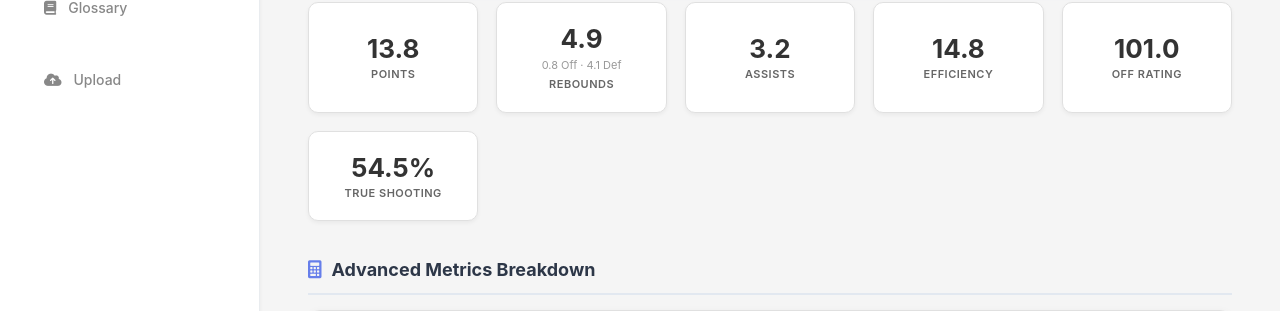
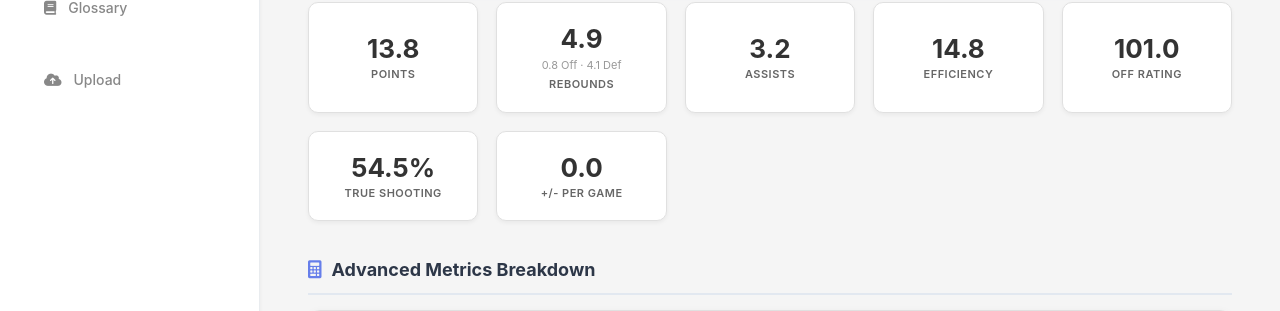
Before and after one commit to GiulioMastromartino/Basketball-stats, a Flask app: a page that uses web/templates/player_detail.html in a window 1280 px wide. Shown: the part 397-708 px from the top of the page. Run offline with Flask 3, Linux system fonts and the light colour scheme; a user stored in the database is signed in.

Commit message:
Add +/- to box score and analytics. Save live-game plus_minus to DB; show +/- in game box score, player profile, and players table; aggregate avg +/- per player.

```diff
--- a/web/routes/main.py
+++ b/web/routes/main.py
@@ -156,7 +156,7 @@ def save_live_game():
                 stl=stats["stl"],
                 blk=stats["blk"],
                 pf=stats["pf"],
-                # plus_minus will be calculated once we add event timeline logging
+                plus_minus=int(stats.get("plus_minus", 0) or 0),
             )
             db.session.add(new_stat)
 
@@ -583,6 +583,7 @@ def player_detail(player_name):
         "tpa": sum(s.tpa for s in player_stats),
         "ftm": sum(s.ftm for s in player_stats),
         "fta": sum(s.fta for s in player_stats),
+        "plus_minus": sum((s.plus_minus or 0) for s in player_stats),
     }
 
     # Calculate advanced metrics
@@ -613,6 +614,7 @@ def player_detail(player_name):
         "bpg": totals["blk"] / gp,
         "topg": totals["tov"] / gp,
         "pfpg": totals["pf"] / gp,
+        "plus_minus": totals["plus_minus"] / gp if gp > 0 else 0,
         "eff": calculate_efficiency(
             totals["points"],
             totals["reb"],
@@ -777,6 +779,7 @@ def players():
             func.sum(PlayerStat.tpa).label("total_tpa"),
             func.sum(PlayerStat.ftm).label("total_ftm"),
             func.sum(PlayerStat.fta).label("total_fta"),
+            func.sum(PlayerStat.plus_minus).label("total_plus_minus"),
         )
         .filter(PlayerStat.game_id.in_(target_game_ids))
         .filter(PlayerStat.minutes != "00:00")
@@ -834,12 +837,16 @@ def players():
             mean_ppg = statistics.mean(game_ppgs)
             consistency = (std_dev / mean_ppg) if mean_ppg > 0 else 0
 
+        total_pm = row.total_plus_minus or 0
+
         players_data.append(
             {
                 "player_name": row.player_name,
                 "games_played": gp,
                 "mpg": total_minutes / gp if gp > 0 else 0,
                 "ppg": row.total_points / gp if gp > 0 else 0,
+                "plus_minus_avg": (total_pm / gp) if gp > 0 else 0,
+                "plus_minus_total": total_pm,
                 "rpg": row.total_reb / gp if gp > 0 else 0,
                 "orebpg": row.total_oreb / gp if gp > 0 else 0,
                 "drebpg": row.total_dreb / gp if gp > 0 else 0,
--- a/web/templates/game_detail.html
+++ b/web/templates/game_detail.html
@@ -245,6 +245,7 @@
                             <tr style="background: var(--bg-body);">
                                 <th style="padding: 15px; text-align: left;">Player</th>
                                 <th style="text-align: center;" data-title="MIN" data-desc="Minutes Played">MIN</th>
+                                <th style="text-align: center;" data-title="+/-" data-desc="Plus/Minus: point differential while player was on court (LIVE games)">+/-</th>
                                 <th style="text-align: center;" data-title="PTS" data-desc="Points Scored">PTS</th>
                                 <th style="text-align: center;" data-title="OREB" data-desc="Offensive Rebounds">OREB</th>
                                 <th style="text-align: center;" data-title="DREB" data-desc="Defensive Rebounds">DREB</th>
@@ -262,6 +263,9 @@
                             <tr style="border-bottom: 1px solid var(--border-color);">
                                 <td style="padding: 15px; font-weight: 600;">{{ p.player_name }}</td>
                                 <td style="text-align: center;">{{ p.minutes }}</td>
+                                <td style="text-align: center; font-weight: 700;" class="{% if p.plus_minus > 0 %}text-success{% elif p.plus_minus < 0 %}text-danger{% else %}text-muted{% endif %}">
+                                    {% if p.plus_minus > 0 %}+{% endif %}{{ p.plus_minus }}
+                                </td>
                                 <td style="text-align: center; font-weight: 700; color: var(--primary);">{{ p.points }}</td>
                                 <td style="text-align: center;">{{ p.oreb }}</td>
                                 <td style="text-align: center;">{{ p.dreb }}</td>
--- a/web/templates/player_detail.html
+++ b/web/templates/player_detail.html
@@ -369,6 +369,10 @@
             <div class="stat-card-value">{{ averages.ts_pct|round(1) }}%</div>
             <div class="stat-card-label">True Shooting</div>
         </div>
+        <div class="stat-card">
+            <div class="stat-card-value {% if averages.plus_minus > 0 %}text-success{% elif averages.plus_minus < 0 %}text-danger{% else %}text-muted{% endif %}">{% if averages.plus_minus > 0 %}+{% endif %}{{ averages.plus_minus|round(1) }}</div>
+            <div class="stat-card-label">+/- per game</div>
+        </div>
     </div>
 
     <div class="row">
@@ -578,6 +582,7 @@
                     <th>Opponent</th>
                     <th>Result</th>
                     <th>MIN</th>
+                    <th>+/-</th>
                     <th>PTS</th>
                     <th>REB</th>
                     <th>AST</th>
@@ -603,6 +608,7 @@
                         </span>
                     </td>
                     <td>{{ log.stat.minutes }}</td>
+                    <td class="{% if log.stat.plus_minus > 0 %}text-success{% elif log.stat.plus_minus < 0 %}text-danger{% else %}text-muted{% endif %}" style="font-weight: 700;">{% if log.stat.plus_minus > 0 %}+{% endif %}{{ log.stat.plus_minus }}</td>
                     <td><strong>{{ log.stat.points }}</strong></td>
                     <td>{{ log.stat.reb }}</td>
                     <td>{{ log.stat.ast }}</td>
--- a/web/templates/players_table.html
+++ b/web/templates/players_table.html
@@ -229,7 +229,7 @@
                         <th class="sticky-col" style="min-width: 180px;"></th>
                         <th></th>
                         <th></th>
-                        <th class="section-header section-off" colspan="9">OFFENSIVE</th>
+                        <th class="section-header section-off" colspan="10">OFFENSIVE</th>
                         <th class="section-header section-eff" colspan="5">EFFICIENCY</th>
                         <th class="section-header section-sho" colspan="6">SHOOTING</th>
                         <th class="section-header section-def" colspan="3">DEFENSE & OTHER</th>
@@ -279,6 +279,7 @@
                         <!-- OFFENSIVE -->
                         {% for col in [
                             ('ppg', 'PTS', 'Points per game.', ''),
+                            ('plus_minus_avg', '+/-', 'Average plus/minus per game (LIVE games).', ''),
                             ('ortg', 'ORtg', 'Points produced per 100 possessions.', 'Formula: ORtg = (Points / Possessions) × 100'),
                             ('ppp', 'PPP', 'Scoring efficiency per possession.', 'Formula: PPP = Points / Possessions'),
                             ('usg_pct', 'USG', 'How many possessions a player finishes.', 'Formula: USG% ≈ (FGA + 0.44×FTA + TOV) / Poss × 100'),
@@ -401,6 +402,7 @@
 
                         <!-- OFFENSIVE -->
                         <td class="text-center fw-bold" style="color: var(--primary);">{{ p.ppg|round(1) }}</td>
+                        <td class="text-center fw-bold {% if p.plus_minus_avg > 0 %}flag-excellent{% elif p.plus_minus_avg < 0 %}flag-poor{% endif %}">{% if p.plus_minus_avg > 0 %}+{% endif %}{{ p.plus_minus_avg|round(1) }}</td>
                         <td class="text-center fw-bold" style="color: var(--success);">{{ p.ortg|round(0) }}</td>
                         <td class="text-center fw-bold {% if p.ppp > 1.1 %}flag-excellent{% elif p.ppp < 0.8 %}flag-poor{% endif %}">{{ p.ppp|round(2) }}</td>
                         <td class="text-center">{{ p.usg_pct|round(1) }}</td>
```
